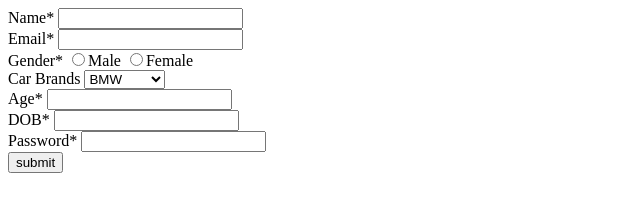
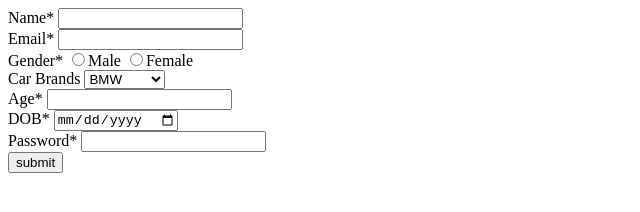
Before and after one commit to acciojob/signup-form-car-surajsharmacode, a website: page main.html in a window 1280 px wide. Shown: the whole page, without its empty margins (0-640 px from the left). Drawn offline with Linux system fonts and the light colour scheme.

Commit message:
created a submission

```diff
--- a/main.html
+++ b/main.html
@@ -33,7 +33,7 @@
 	        	<input type="number" id="age">
 		<br/>
 				<label for="dop" >DOB*</label>
-	        	<input type="datetime" id="dop">
+	        	<input type="date" id="dop">
 		<br/>
 				<label for="password" >Password*</label>
 	        	<input type="password" id="password">
```
